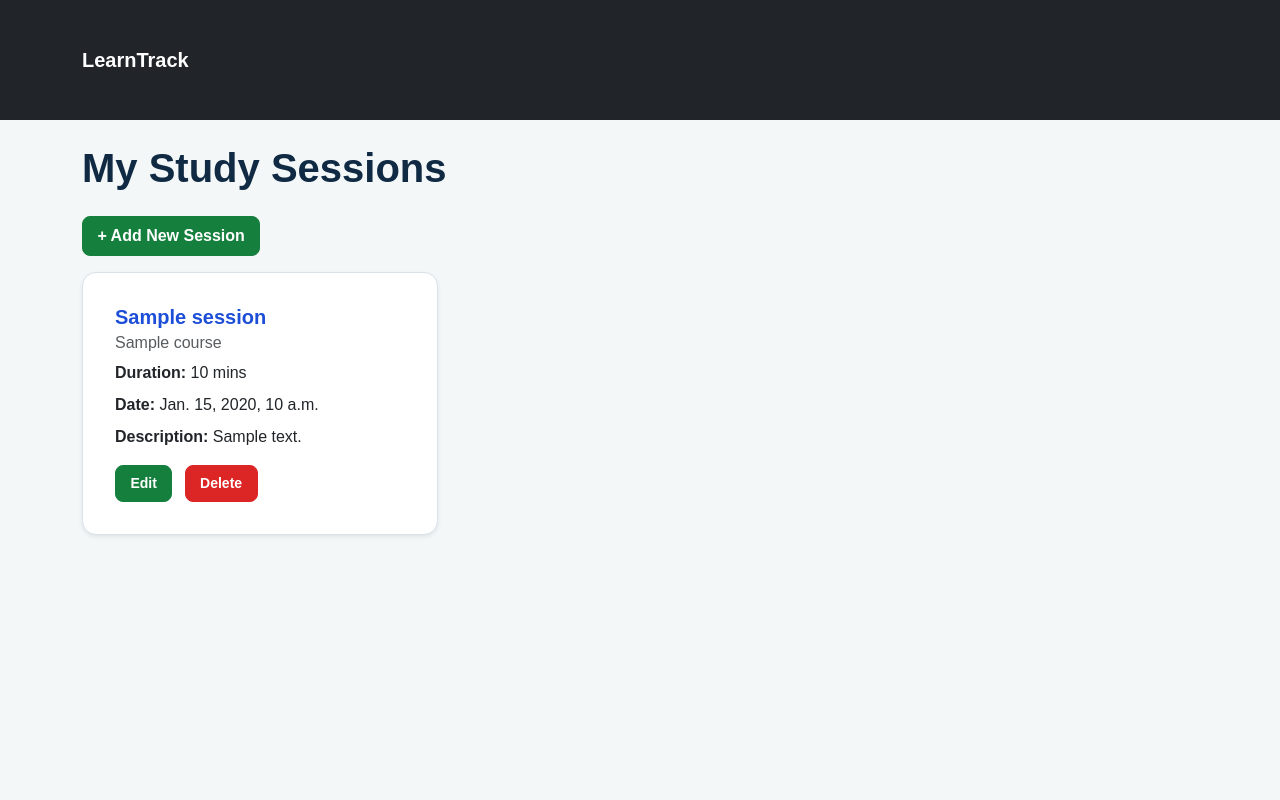
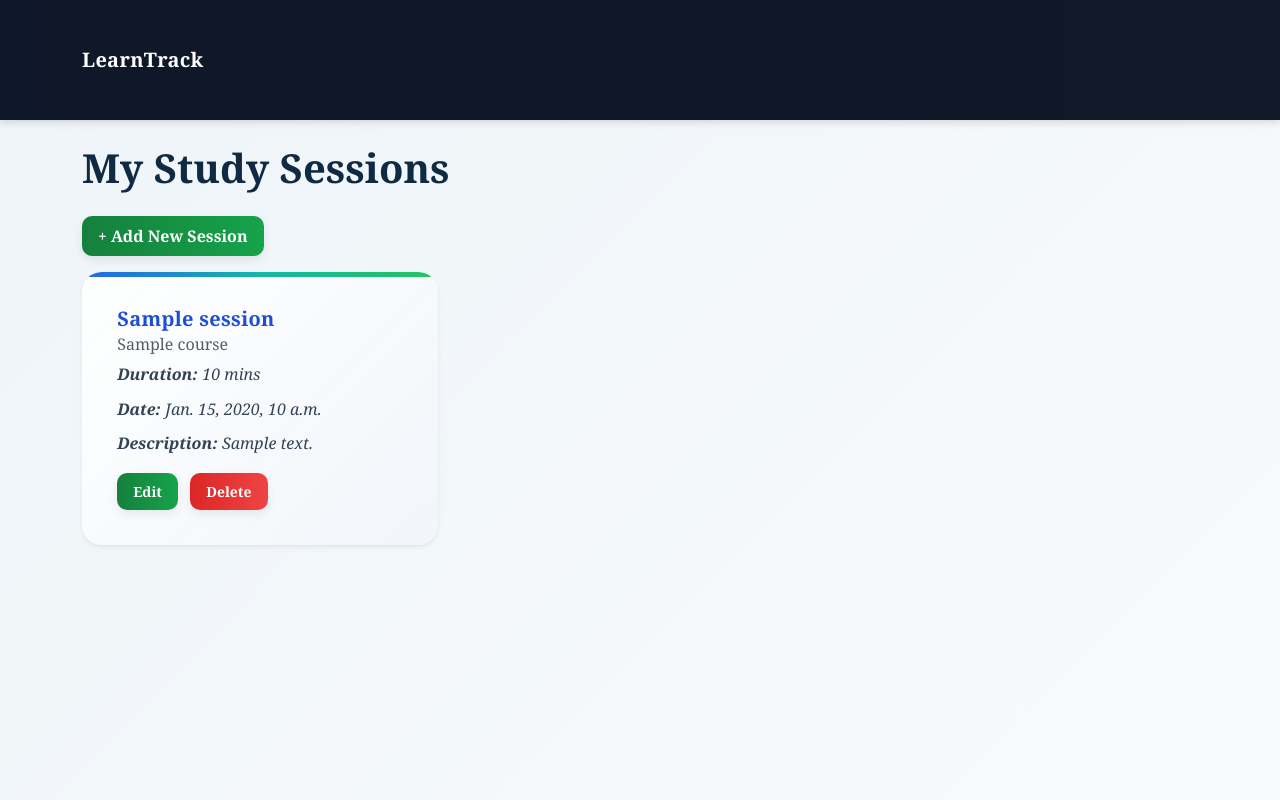
Before and after one commit to Vera-com/learntrack, a Django app: template tracker/templates/tracker/study_list.html in a window 1280 px wide. Run offline with Django 5.2, Linux system fonts and the light colour scheme; the template is opened without the code that fills it: most values are stand-ins (such as "Sample title", 1, 10 or a date in 2020); data that the repository does not hold is empty.

Commit message:
Improve styling and layout polish.

```diff
--- a/tracker/static/tracker/style.css
+++ b/tracker/static/tracker/style.css
@@ -1,184 +1,192 @@
 /* GLOBAL STYLING */
-
-/* Soft background + readable text for the whole app */
+/* Elegant soft background and cleaner overall feel */
 body {
-    background-color: #f4f7f8; /* light grey/blue background for a softer look */
-    font-family: Arial, sans-serif; /* clean, widely supported font */
-    color: #1f2933; /* dark text for good readability */
+    background: linear-gradient(135deg, #eef4f8, #f8fbfd);
+    font-family: Georgia, "Times New Roman", serif;
+    color: #1f2933;
+    min-height: 100vh;
 }
 
-
 /* NAVBAR / HEADER */
-
-/* Dark header to create contrast and structure */
 .navbar,
 header {
-    background-color: #0f172a; /* deep navy tone */
+    background: linear-gradient(90deg, #0f172a, #111827);
+    box-shadow: 0 2px 8px rgba(0, 0, 0, 0.15);
 }
 
-/* Ensure header text is visible on dark background */
 .navbar-brand,
 header a,
 header h1 {
-    color: #ffffff !important; /* force white text */
-    font-weight: 600; /* slightly bold for emphasis */
+    color: #ffffff !important;
+    font-weight: 700;
+    letter-spacing: 0.3px;
 }
 
-
 /* LAYOUT SPACING */
-
-/* Add breathing space around main content */
 .container {
     margin-top: 2rem;
     margin-bottom: 2rem;
 }
 
-/* Headings styling for clarity and hierarchy */
 h1, h2, h3 {
-    color: #102a43; /* slightly darker than body text */
-    font-weight: 700; /* strong emphasis */
+    color: #102a43;
+    font-weight: 700;
     margin-bottom: 1rem;
 }
 
-
-/* CARD DESIGN (MAIN CONTENT) */
-
-/* Styling each study session card */
+/* CARD DESIGN */
 .card {
-    border: 1px solid #d9e2ec; /* soft border */
-    border-radius: 14px; /* rounded edges for modern look */
-    box-shadow: 0 4px 12px rgba(0, 0, 0, 0.08); /* subtle shadow */
-    padding: 1rem;
-    background-color: #ffffff;
-    transition: transform 0.2s ease, box-shadow 0.2s ease; /* smooth hover effect */
-    height: 100%; /* ensures equal card height */
+    border: none;
+    border-radius: 20px;
+    padding: 1.2rem;
+    background: linear-gradient(135deg, rgba(255, 255, 255, 0.92), rgba(241, 245, 249, 0.88));
+    box-shadow: 0 10px 24px rgba(15, 23, 42, 0.08);
+    transition: all 0.25s ease;
+    height: 100%;
+    position: relative;
+    overflow: hidden;
+    backdrop-filter: blur(6px);
 }
 
-/* Lift card slightly on hover (improves interactivity) */
-.card:hover {
-    transform: translateY(-3px);
-    box-shadow: 0 8px 18px rgba(0, 0, 0, 0.12);
+/* Modern accent */
+.card::before {
+    content: "";
+    position: absolute;
+    top: 0;
+    left: 0;
+    height: 5px;
+    width: 100%;
+    background: linear-gradient(to right, #2563eb, #14b8a6, #22c55e);
 }
 
-/* Card titles (session titles) */
+/* Hover effect */
+.card:hover {
+    transform: translateY(-6px);
+    box-shadow: 0 16px 32px rgba(15, 23, 42, 0.12);
+}
+
+/* Alternating card tones */
+.row.g-4 > div:nth-child(3n+1) .card {
+    background: linear-gradient(135deg, rgba(239, 246, 255, 0.95), rgba(219, 234, 254, 0.85));
+}
+
+.row.g-4 > div:nth-child(3n+2) .card {
+    background: linear-gradient(135deg, rgba(236, 253, 245, 0.95), rgba(209, 250, 229, 0.85));
+}
+
+.row.g-4 > div:nth-child(3n+3) .card {
+    background: linear-gradient(135deg, rgba(254, 249, 195, 0.95), rgba(253, 230, 138, 0.82));
+}
+
+/* Card titles */
 .card-title {
-    color: #1d4ed8; /* blue highlight */
+    color: #1d4ed8;
     font-weight: 700;
     margin-bottom: 0.5rem;
+    letter-spacing: 0.3px;
 }
 
-/* Card text spacing for readability */
+/* Card text */
 .card p {
-    margin-bottom: 0.5rem;
-    line-height: 1.5;
+    margin-bottom: 0.55rem;
+    line-height: 1.6;
+    font-style: italic;
+    color: #334155;
 }
 
+/* CARD LAYOUT */
+.row.g-4 {
+    justify-content: flex-start;
+}
+
+.row.g-4 > div {
+    margin-bottom: 1rem;
+}
 
 /* BUTTON STYLING */
-
-/* Base button styling */
 .btn {
-    border-radius: 8px; /* smoother edges */
-    padding: 0.45rem 0.9rem;
+    border-radius: 10px;
+    padding: 0.5rem 1rem;
     font-weight: 600;
-    transition: all 0.2s ease-in-out; /* smooth hover transitions */
+    transition: all 0.2s ease-in-out;
+    box-shadow: 0 4px 10px rgba(0, 0, 0, 0.08);
 }
 
-/* Primary & success buttons (Add / Save actions) */
 .btn-success,
 .btn-primary {
-    background-color: #15803d; /* green tone */
-    border-color: #15803d;
-}
-
-/* Hover effect for primary buttons */
-.btn-success:hover,
-.btn-primary:hover {
-    background-color: #166534;
-    border-color: #166534;
-}
-
-/* Delete button */
-.btn-danger {
-    background-color: #dc2626; /* red for warning/destructive action */
-    border-color: #dc2626;
-}
-
-/* Hover state for delete */
-.btn-danger:hover {
-    background-color: #b91c1c;
-    border-color: #b91c1c;
-}
-
-/* Edit or secondary actions */
-.btn-warning,
-.btn-info {
-    background-color: #2563eb; /* blue tone */
-    border-color: #2563eb;
+    background: linear-gradient(90deg, #15803d, #16a34a);
+    border: none;
     color: #ffffff;
 }
 
-/* Hover for edit buttons */
-.btn-warning:hover,
-.btn-info:hover {
-    background-color: #1d4ed8;
-    border-color: #1d4ed8;
+.btn-success:hover,
+.btn-primary:hover {
+    background: linear-gradient(90deg, #166534, #15803d);
+    transform: translateY(-1px);
+}
+
+.btn-danger {
+    background: linear-gradient(90deg, #dc2626, #ef4444);
+    border: none;
+}
+
+.btn-danger:hover {
+    background: linear-gradient(90deg, #b91c1c, #dc2626);
+    transform: translateY(-1px);
+}
+
+.btn-warning,
+.btn-info {
+    background: linear-gradient(90deg, #2563eb, #3b82f6);
+    border: none;
     color: #ffffff;
 }
 
+.btn-warning:hover,
+.btn-info:hover {
+    background: linear-gradient(90deg, #1d4ed8, #2563eb);
+    color: #ffffff;
+    transform: translateY(-1px);
+}
 
 /* FORM STYLING */
-
-/* Form container styling */
 form {
-    background-color: #ffffff;
-    padding: 1.5rem;
-    border-radius: 14px;
-    box-shadow: 0 4px 12px rgba(0, 0, 0, 0.07);
+    background: rgba(255, 255, 255, 0.88);
+    padding: 1.8rem;
+    border-radius: 18px;
+    box-shadow: 0 10px 24px rgba(15, 23, 42, 0.08);
     border: 1px solid #d9e2ec;
+    backdrop-filter: blur(6px);
 }
 
-/* Inputs, dropdowns, textarea */
 form input,
 form select,
 form textarea {
     width: 100%;
     margin-bottom: 1rem;
-    border: 1px solid #bcccdc;
-    border-radius: 8px;
-    padding: 0.65rem 0.75rem;
+    border: 1px solid #cbd5e1;
+    border-radius: 10px;
+    padding: 0.7rem 0.85rem;
+    background-color: #ffffff;
 }
 
-/* Focus state for better UX (user knows where they are typing) */
 form input:focus,
 form select:focus,
 form textarea:focus {
     outline: none;
     border-color: #2563eb;
-    box-shadow: 0 0 0 3px rgba(37, 99, 235, 0.15);
+    box-shadow: 0 0 0 3px rgba(37, 99, 235, 0.12);
 }
 
-
-/* ALERT / MESSAGES */
-
-/* Success message styling */
+/* ALERTS */
 .alert-success {
-    background-color: #dcfce7; /* soft green */
+    background-color: #dcfce7;
     border: 1px solid #86efac;
     color: #166534;
-    border-radius: 10px;
+    border-radius: 12px;
 }
 
-/* Other alerts */
 .alert-danger,
 .alert-warning {
-    border-radius: 10px;
+    border-radius: 12px;
 }
-
-
-/* GRID SPACING FIX */
-
-/* Ensures proper spacing between cards */
-.row.g-4 > div {
-    margin-bottom: 1rem;
-}
```
Also changed, not shown: 1 other file.
